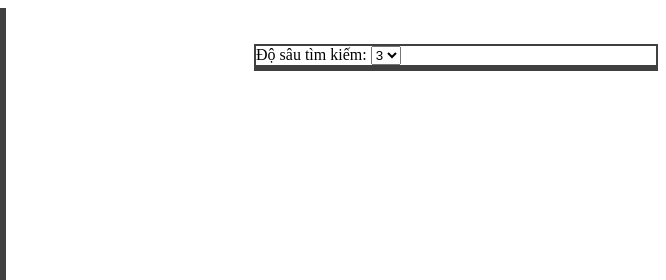
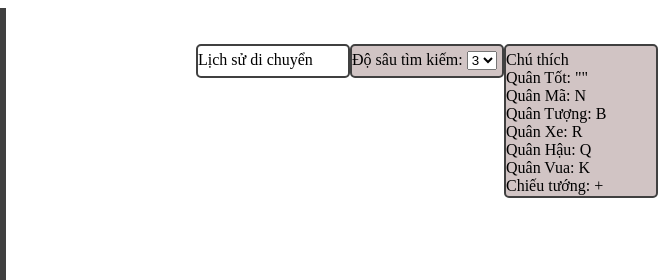
Before and after one commit to datnguyenhuy/chess_ai, a website: page index.html in a window 1280 px wide. Shown: the top 280 px of the page, 614-1280 px from the left. Drawn offline with Linux system fonts and the light colour scheme.

Commit message:
chess simple ai

```diff
--- a/board.css
+++ /dev/null
@@ -1,17 +0,0 @@
-.board {
-    float: left;
-    width: 600px;
-    margin: auto
-}
-
-.info {
-    float: right;
-    width: 400px;
-    margin: auto;
-}
-
-.move-history {
-    border: 1px;
-    max-height: 100px;
-    overflow-y: scroll;
-}
--- a/chess.css
+++ b/chess.css
@@ -4,20 +4,40 @@
     margin: auto
 }
 
-.info {
+.move-history {
+    padding-top: 5px;
+    padding-bottom: 5px;
     float: right;
-    width: 400px;
-    margin: auto;
+    width: 150px;
+    min-height: 20px;
+    max-height: 400px;
+    border-radius: 5px;
+    overflow-y: scroll;
     border: 2px solid #404040;
     -moz-box-sizing: content-box;
     box-sizing: content-box;
 }
 
-.move-history {
-    border: 1px chocolate;
-    max-height: 400px;
-    overflow-y: scroll;
+.info {
+    padding-top: 5px;
+    float: right;
+    width: 150px;
+    height: 25px;
+    border-radius: 5px;
     border: 2px solid #404040;
     -moz-box-sizing: content-box;
     box-sizing: content-box;
+    background-color: rgb(209, 196, 196);
 }
+
+.note {
+    padding-top: 5px;
+    float: right;
+    width: 150px;
+    height: 145px;
+    border-radius: 5px;
+    border: 2px solid #404040;
+    -moz-box-sizing: content-box;
+    box-sizing: content-box;
+    background-color: rgb(209, 196, 196);
+}
--- a/index.html
+++ b/index.html
@@ -11,7 +11,16 @@
     <div id="board" class="board"></div>
     <br>
     <br>
-    <aside class="info">
+    <div id="note" class="note">
+        Chú thích
+        <br>Quân Tốt: "" <br> Quân Mã: N
+        <br>Quân Tượng: B
+        <br> Quân Xe: R
+        <br>Quân Hậu: Q
+        <br>Quân Vua: K
+        <br>Chiếu tướng: +
+    </div>
+    <div class="info">
         Độ sâu tìm kiếm:
         <select id="search-depth">
         <option value="1">1</option>
@@ -20,10 +29,12 @@
         <option value="4">4</option>
         <option value="5">5</option>
     </select>
-        <div id="move-history" class="move-history">
-        </div>
-    </aside>
-    <script src="lib/jquery/jquery-3.2.1.min.js"></script>
+    </div>
+    <div id="move-history" class="move-history">
+        Lịch sử di chuyển
+    </div>
+    <script src="lib/jquery/jquery-3.2.1.min.js">
+    </script>
     <script src="lib/chessboardjs/js/chess.js"></script>
     <script src="lib/chessboardjs/js/chessboard-0.3.0.js"></script>
     <script src="script.js"></script>
@@ -32,3 +43,5 @@
 </body>
 
 </html>
+
+</html>
```
Also changed, not shown: lib/chessboardjs/css/chessboard-0.3.0.1.css (+0 -11 lines), README.md.
